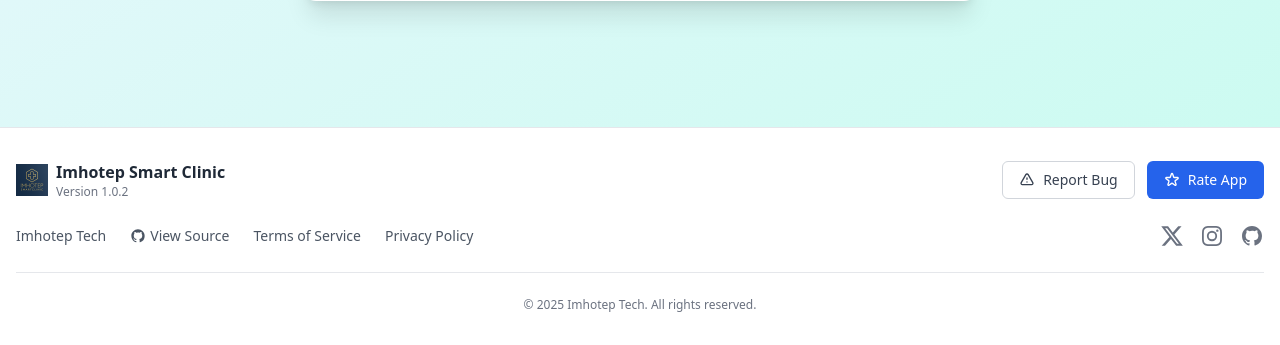
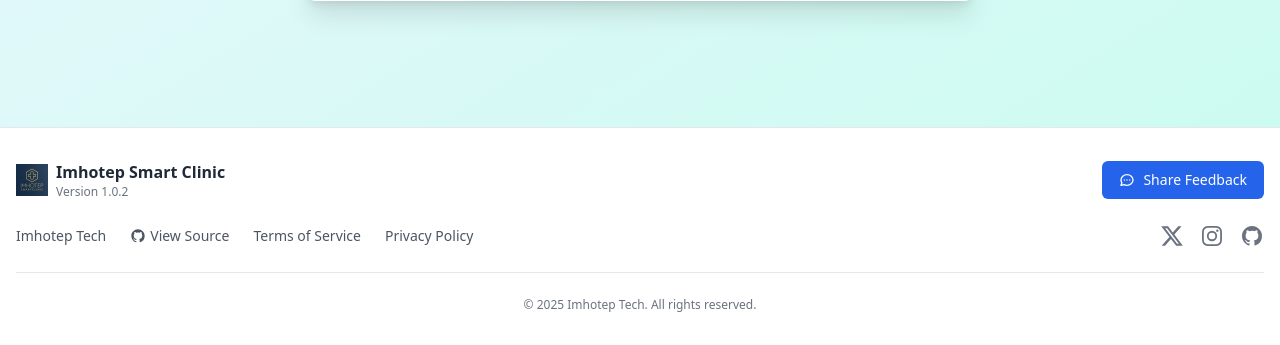
Before and after one commit to Imhotep-Tech/imhotep_smart_clinic, a Django app: page /password_change/ in a window 1280 px wide. Shown: the part 673-1018 px from the top of the page. Run offline with Django 5.2, Linux system fonts and the light colour scheme; the visitor is signed in with stand-in values (Sample User, id 1); some libraries are stand-ins or nearby versions.

Commit message:
Update footer links to replace 'Report Bug' and 'Rate App' with 'Share Feedback'

```diff
--- a/templates/footer.html
+++ b/templates/footer.html
@@ -14,19 +14,12 @@
 
       <!-- Action Buttons -->
       <div class="flex space-x-3">
-        <a href="https://forms.gle/brYxt4VmYeLkHbyv8" target="_blank" rel="noopener noreferrer"
-           class="inline-flex items-center px-4 py-2 border border-gray-300 rounded-md text-sm font-medium text-gray-700 bg-white hover:bg-gray-50 focus:outline-none focus:ring-2 focus:ring-offset-2 focus:ring-blue-500">
-          <svg class="w-4 h-4 mr-2" fill="none" stroke="currentColor" viewBox="0 0 24 24">
-            <path stroke-linecap="round" stroke-linejoin="round" stroke-width="2" d="M12 9v2m0 4h.01m-6.938 4h13.856c1.54 0 2.502-1.667 1.732-3L13.732 4c-.77-1.333-2.694-1.333-3.464 0L3.34 16c-.77 1.333.192 3 1.732 3z" />
-          </svg>
-          Report Bug
-        </a>
-        <a href="https://forms.gle/jnXUQSgEFeCcCU958" target="_blank" rel="noopener noreferrer"
+        <a href="https://tally.so/r/nPKe1P" target="_blank" rel="noopener noreferrer"
            class="inline-flex items-center px-4 py-2 border border-transparent rounded-md text-sm font-medium text-white bg-blue-600 hover:bg-blue-700 focus:outline-none focus:ring-2 focus:ring-offset-2 focus:ring-blue-500">
           <svg class="w-4 h-4 mr-2" fill="none" stroke="currentColor" viewBox="0 0 24 24">
-            <path stroke-linecap="round" stroke-linejoin="round" stroke-width="2" d="M11.049 2.927c.3-.921 1.603-.921 1.902 0l1.519 4.674a1 1 0 00.95.69h4.915c.969 0 1.371 1.24.588 1.81l-3.976 2.888a1 1 0 00-.363 1.118l1.518 4.674c.3.922-.755 1.688-1.538 1.118l-3.976-2.888a1 1 0 00-1.176 0l-3.976 2.888c-.783.57-1.838-.197-1.538-1.118l1.518-4.674a1 1 0 00-.363-1.118l-3.976-2.888c-.784-.57-.38-1.81.588-1.81h4.914a1 1 0 00.951-.69l1.519-4.674z" />
+            <path stroke-linecap="round" stroke-linejoin="round" stroke-width="2" d="M8 12h.01M12 12h.01M16 12h.01M21 12c0 4.418-4.03 8-9 8a9.863 9.863 0 01-4.255-.949L3 20l1.395-3.72C3.512 15.042 3 13.574 3 12c0-4.418 4.03-8 9-8s9 3.582 9 8z" />
           </svg>
-          Rate App
+          Share Feedback
         </a>
       </div>
     </div>
```
